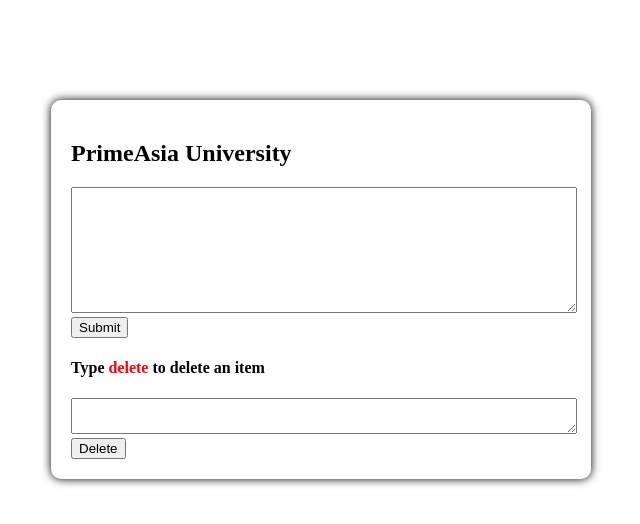
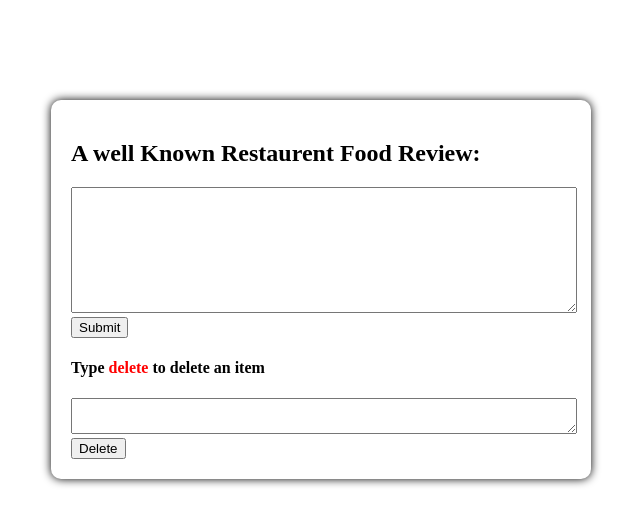
Before and after one commit to Shifatur-Rahman/delete_Comment, a plain HTML site: page index.html in a window 1280 px wide. Shown: the whole page, without its empty margins (319-959 px from the left). Drawn offline with Linux system fonts and the light colour scheme.

Commit message:
title change

```diff
--- a/index.html
+++ b/index.html
@@ -10,8 +10,8 @@
 <body>
 
     <div id="box">
-        <h2>PrimeAsia University</h2>
-        <textarea id="writeComment" cols="30" rows="8"></textarea>
+        <h2>A well Known Restaurent Food Review:</h2>
+        <textarea id="writeComment"  cols="30" rows="8"></textarea>
         <button id="addComment">Submit</button>
 
       <div id="newComment"></div>
```
